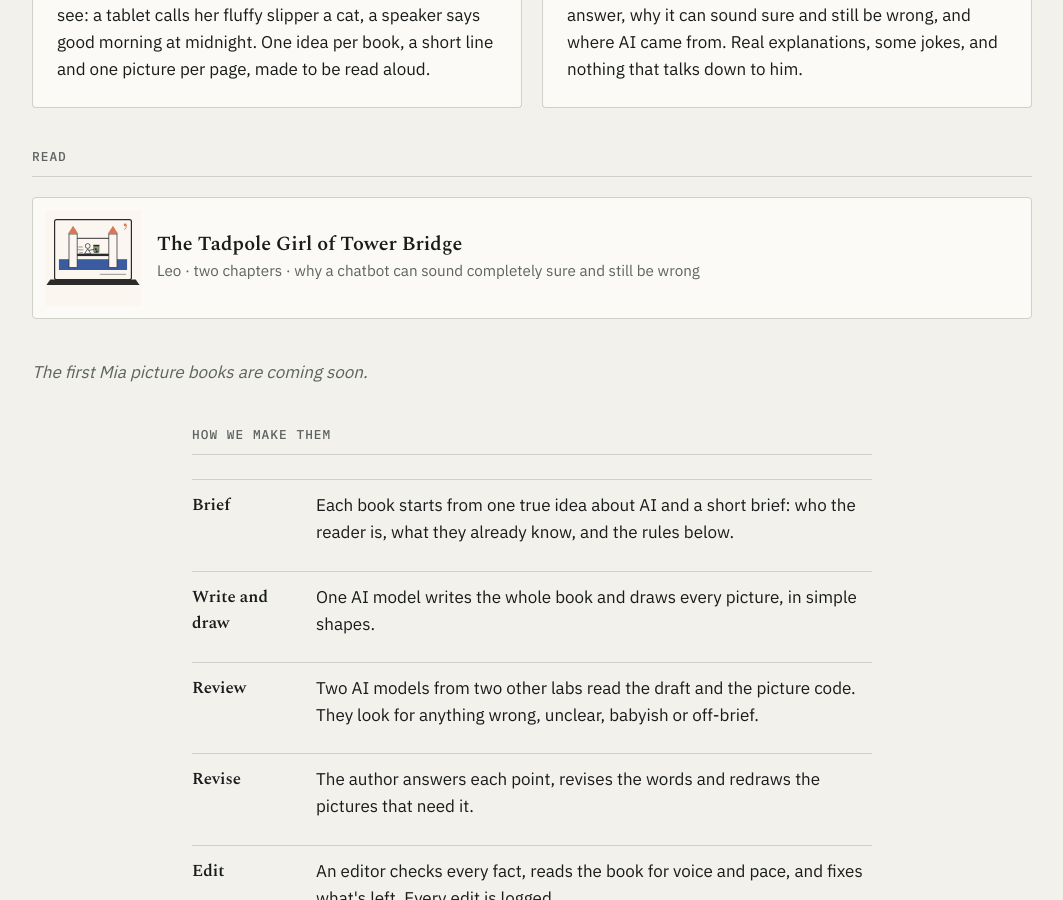
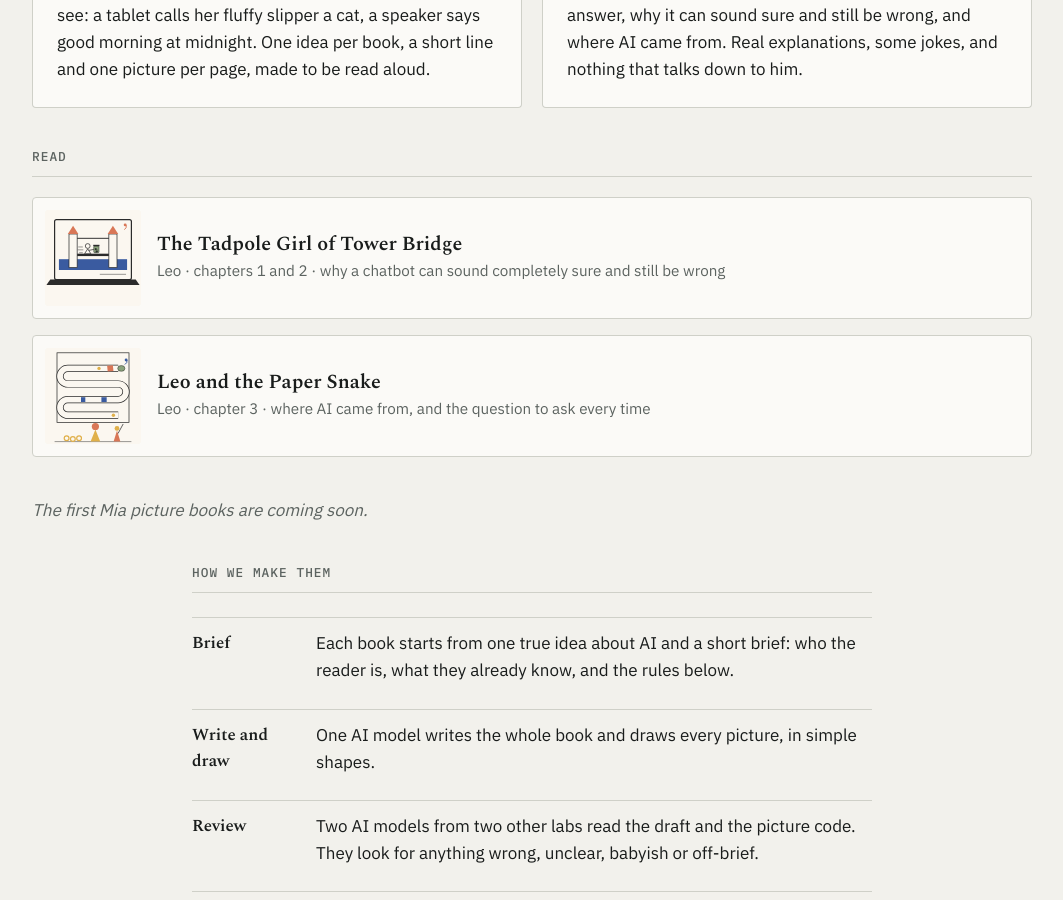
Before and after one commit to carlobeschi/model-behaviour, a Jekyll site: the page built from books/index.html, in a window 1280 px wide and 900 px high, scrolled down 508 px. Shown: the whole window, without its empty margins (108-1171 px from the left). Built offline with Jekyll 4.4.1, drawn with Linux system fonts in a browser that asks for light colours.

Commit message:
Books: Leo and the Paper Snake (chapter 3)
Version 2 of the history-of-AI chapter, rewritten from Carlo's notes and
reviewed by both other labs. Listed on /books/ and as Latest on the home card.

Co-Authored-By: Claude Opus 5.5 <noreply@anthropic.com>
Claude-Session: https://claude.ai/code/session_01JWK7zoQe7uM9uhTcit2evS

```diff
--- a/books/index.html
+++ b/books/index.html
@@ -49,7 +49,31 @@ description: Stories that explain AI to children, made with AI and checked by pe
 <circle cx="334" cy="62" r="6" fill="#d97757"/>
 <path d="M339 65 q2 10 -7 16" fill="none" stroke="#d97757" stroke-width="4" stroke-linecap="round"/>
 </svg>
-</div><div><b>The Tadpole Girl of Tower Bridge</b><span>Leo · two chapters · why a chatbot can sound completely sure and still be wrong</span></div></a></li>
+</div><div><b>The Tadpole Girl of Tower Bridge</b><span>Leo · chapters 1 and 2 · why a chatbot can sound completely sure and still be wrong</span></div></a></li>
+    <li><a href="{{ '/books/leo-and-the-paper-snake.html' | relative_url }}"><div class="cover" aria-hidden="true"><svg xmlns="http://www.w3.org/2000/svg" viewBox="0 0 400 400">
+<rect x="50" y="20" width="300" height="290" fill="#fbf7f0" stroke="#2b2b2b" stroke-width="3"/>
+<g fill="none" stroke-linecap="butt" stroke-linejoin="round">
+<path d="M305,280 L95,280 A32.5,32.5 0 0 1 95,215 L305,215 A32.5,32.5 0 0 0 305,150 L95,150 A32.5,32.5 0 0 1 95,85 L305,85" stroke="#2b2b2b" stroke-width="30"/>
+<path d="M305,280 L95,280 A32.5,32.5 0 0 1 95,215 L305,215 A32.5,32.5 0 0 0 305,150 L95,150 A32.5,32.5 0 0 1 95,85 L305,85" stroke="#fbf7f0" stroke-width="24"/>
+</g>
+<ellipse cx="318" cy="85" rx="15" ry="12" fill="#8aa37b" stroke="#2b2b2b" stroke-width="2"/>
+<circle cx="285" cy="280" r="7" fill="#e0b04a"/>
+<circle cx="225" cy="85" r="7" fill="#e0b04a"/>
+<rect x="150" y="205" width="18" height="20" fill="#3a5ba0"/>
+<rect x="235" y="205" width="22" height="20" fill="#3a5ba0"/>
+<rect x="260" y="73" width="24" height="24" fill="#d97757" transform="rotate(-6 272 85)"/>
+<circle cx="338" cy="50" r="6" fill="#3a5ba0"/>
+<path d="M342,52 Q344,62 334,68" fill="none" stroke="#3a5ba0" stroke-width="4" stroke-linecap="round"/>
+<line x1="40" y1="390" x2="360" y2="390" stroke="#2b2b2b" stroke-width="2"/>
+<circle cx="90" cy="376" r="10" fill="none" stroke="#e0b04a" stroke-width="5"/>
+<circle cx="116" cy="379" r="10" fill="none" stroke="#e0b04a" stroke-width="5"/>
+<circle cx="142" cy="376" r="10" fill="none" stroke="#e0b04a" stroke-width="5"/>
+<circle cx="210" cy="327" r="15" fill="#d97757"/>
+<polygon points="210,340 190,390 230,390" fill="#e0b04a"/>
+<circle cx="300" cy="335" r="10" fill="#e0b04a"/>
+<polygon points="300,344 286,390 314,390" fill="#d97757"/>
+<line x1="305" y1="355" x2="325" y2="318" stroke="#2b2b2b" stroke-width="3" stroke-linecap="round"/>
+</svg></div><div><b>Leo and the Paper Snake</b><span>Leo · chapter 3 · where AI came from, and the question to ask every time</span></div></a></li>
   </ul>
   <p class="soon">The first Mia picture books are coming soon.</p>
 </section>
--- a/index.html
+++ b/index.html
@@ -33,7 +33,7 @@ body_class: studio
     <p class="kicker"><span>New</span><span>For children</span></p>
     <h2>{{ site.books.title }}</h2>
     <p>{{ site.books.tagline }}</p>
-    <p class="latest"><span>Latest</span>The Tadpole Girl of Tower Bridge</p>
+    <p class="latest"><span>Latest</span>Leo and the Paper Snake</p>
   </a>
 </section>
 
```
Also changed, not shown: books/leo-and-the-paper-snake.html (added, +175 -0 lines).
